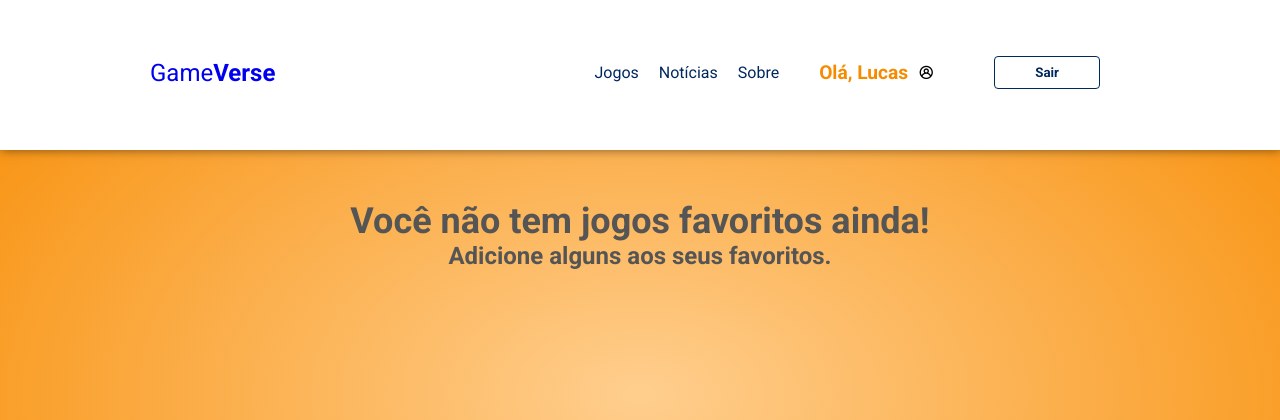
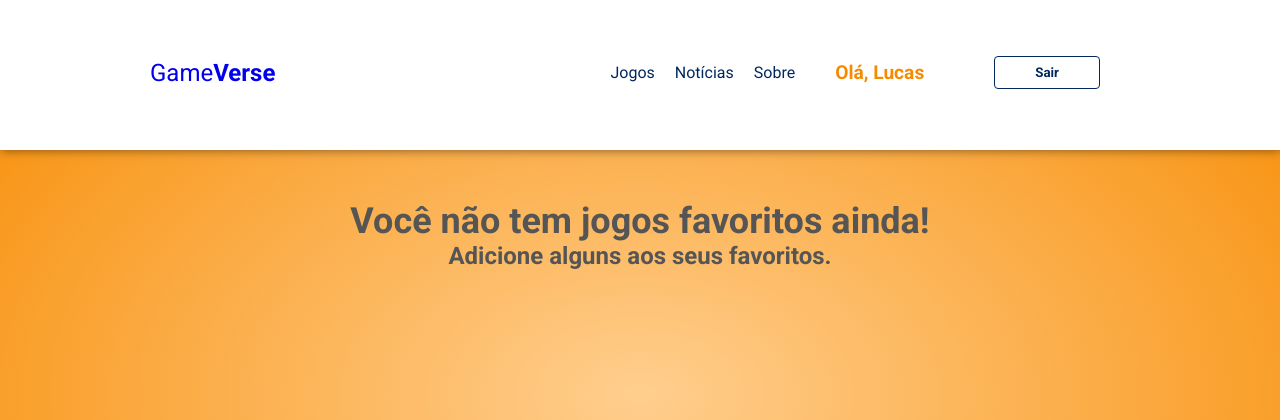
Before and after one commit to M0nCoeur/projeto, a PHP site: page /jogos_favoritos.php in a window 1280 px wide. Shown: the top 420 px of the page. Run offline with PHP 8.4, Linux system fonts and the light colour scheme; a user stored in the database is signed in; data comes from the database, SQL or seed files in the repository; data that the repository does not hold is empty.

Commit message:
Removido user-icon do dropdown em jogos_favoritos.php

```diff
--- a/jogos_favoritos.php
+++ b/jogos_favoritos.php
@@ -57,7 +57,6 @@ $class_map = [
                     <li class="dropdown">
                         <div class="user-container" onclick="toggleDropdown()">
                             <span>Olá, <?php echo $_SESSION['usuario']; ?></span>
-                            <i class="uil uil-user-circle"></i>
                         </div>
                         <ul class="dropdown-menu">
                             <li><a href="myaccount.php">Minha Conta</a></li>
```
